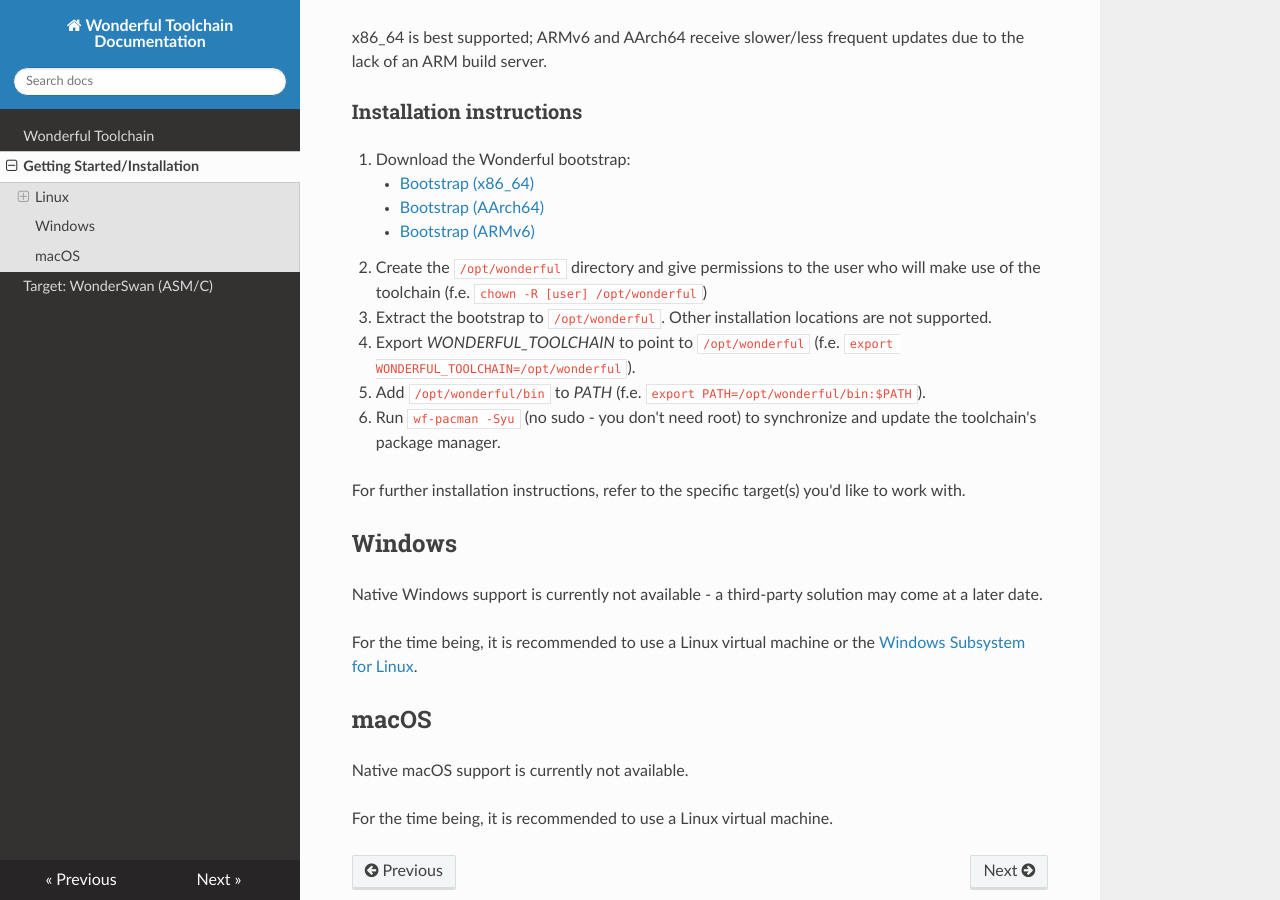
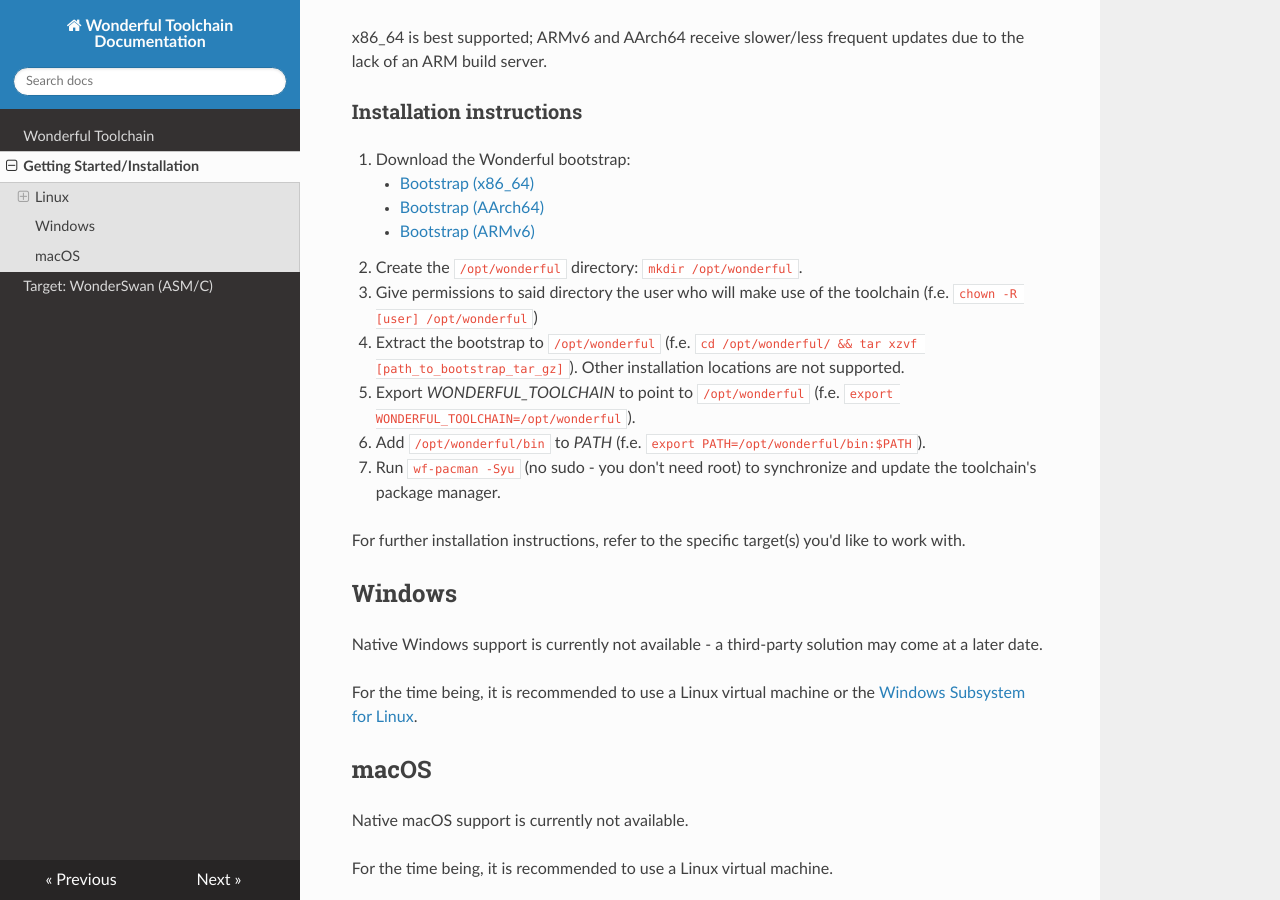
Before and after one commit to WonderfulToolchain/wonderful-docs, an MkDocs documentation site: the page built from docs/getting-started.md, in a window 1280 px wide and 900 px high, scrolled down 360 px. Built offline with MkDocs 1.6.1, drawn with Linux system fonts in a browser that asks for light colours; nearby versions of some CDN libraries.

Commit message:
clarify docs

```diff
--- a/docs/getting-started.md
+++ b/docs/getting-started.md
@@ -17,11 +17,12 @@ x86_64 is best supported; ARMv6 and AArch64 receive slower/less frequent updates
     * [Bootstrap (x86_64)](/bootstrap/wf-bootstrap-x86_64.tar.gz)
     * [Bootstrap (AArch64)](/bootstrap/wf-bootstrap-aarch64.tar.gz)
     * [Bootstrap (ARMv6)](/bootstrap/wf-bootstrap-arm32v6.tar.gz)
-2. Create the `/opt/wonderful` directory and give permissions to the user who will make use of the toolchain (f.e. `chown -R [user] /opt/wonderful`)
-3. Extract the bootstrap to `/opt/wonderful`. Other installation locations are not supported.
-4. Export *WONDERFUL_TOOLCHAIN* to point to `/opt/wonderful` (f.e. `export WONDERFUL_TOOLCHAIN=/opt/wonderful`).
-5. Add `/opt/wonderful/bin` to *PATH* (f.e. `export PATH=/opt/wonderful/bin:$PATH`).
-6. Run `wf-pacman -Syu` (no sudo - you don't need root) to synchronize and update the toolchain's package manager.
+2. Create the `/opt/wonderful` directory: `mkdir /opt/wonderful`.
+3. Give permissions to said directory the user who will make use of the toolchain (f.e. `chown -R [user] /opt/wonderful`)
+4. Extract the bootstrap to `/opt/wonderful` (f.e. `cd /opt/wonderful/ && tar xzvf [path_to_bootstrap_tar_gz]`). Other installation locations are not supported.
+5. Export *WONDERFUL_TOOLCHAIN* to point to `/opt/wonderful` (f.e. `export WONDERFUL_TOOLCHAIN=/opt/wonderful`).
+6. Add `/opt/wonderful/bin` to *PATH* (f.e. `export PATH=/opt/wonderful/bin:$PATH`).
+7. Run `wf-pacman -Syu` (no sudo - you don't need root) to synchronize and update the toolchain's package manager.
 
 For further installation instructions, refer to the specific target(s) you'd like to work with.
 
```
Also changed, not shown: docs/target-wonderswan.md (+1 -0 lines).
